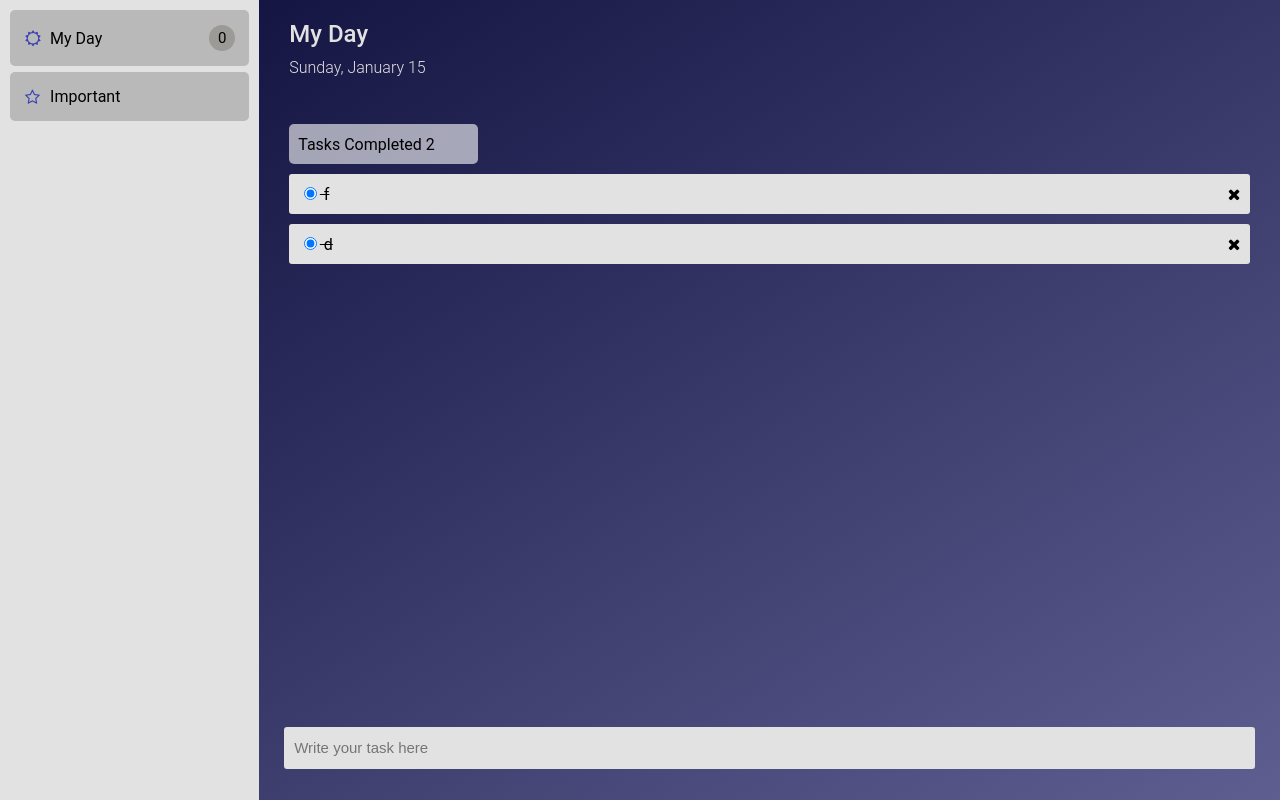
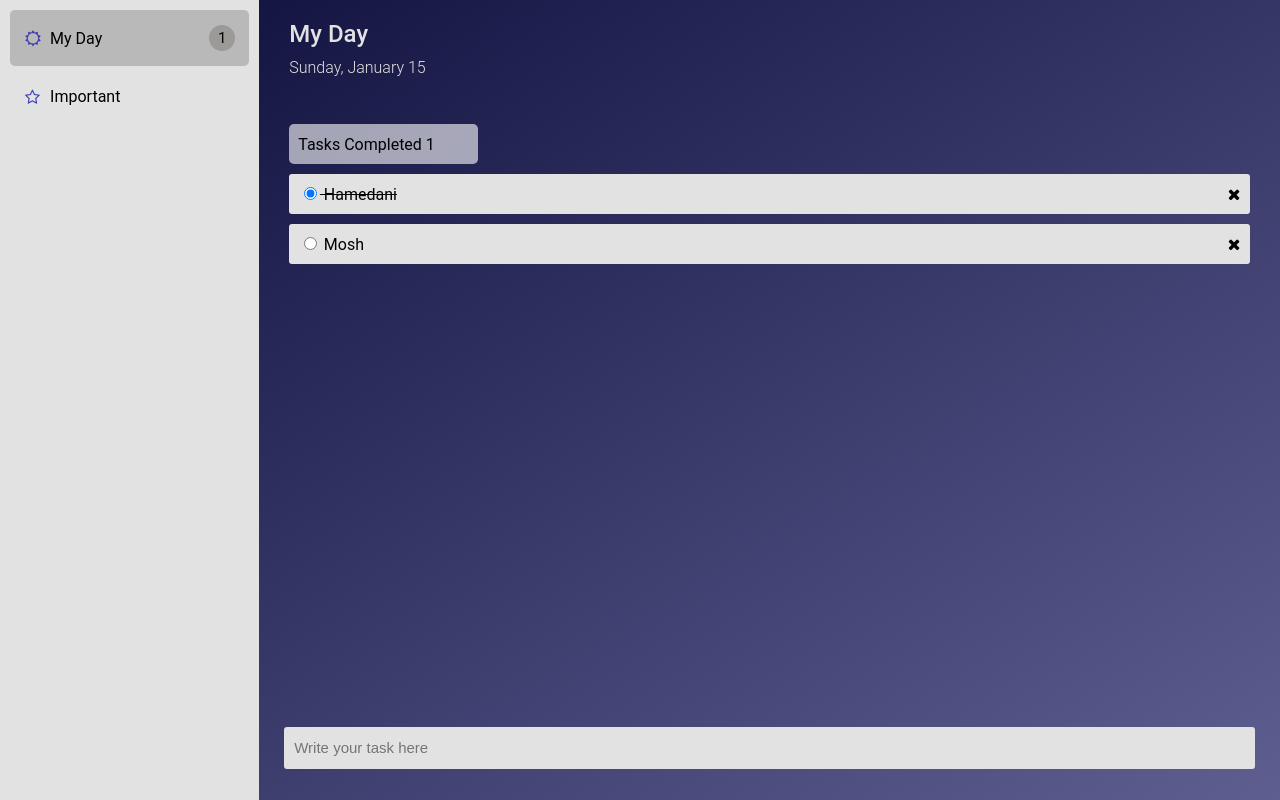
Before and after one commit to kareemyasser8/Todo-App-2023, an Angular app in the folder todo-app/: page / in a window 1280 px wide. Built offline with nearby package versions, Linux system fonts and the light colour scheme; data requests are answered from the project's data file.

Commit message:
updating myDay-list Component name

```diff
--- a/todo-app/db.json
+++ b/todo-app/db.json
@@ -1,14 +1,14 @@
 {
   "tasks": [
     {
-      "description": "d",
-      "checked": true,
-      "id": 13
+      "description": "Mosh",
+      "checked": false,
+      "id": 1
     },
     {
-      "description": "f",
+      "description": "Hamedani",
       "checked": true,
-      "id": 14
+      "id": 2
     }
   ],
   "jobs": []
--- a/todo-app/src/app/app.module.ts
+++ b/todo-app/src/app/app.module.ts
@@ -8,7 +8,7 @@ import { AppRoutingModule } from './app-routing.module';
 import { AppComponent } from './app.component';
 import { CategoryDisplayerComponent } from './category-displayer/category-displayer.component';
 import { HomeComponent } from './home/home.component';
-import { TasksListComponent } from './tasks-list/tasks-list.component';
+import { TasksListComponent } from './myDay-list/myDay-list.component';
 import { TasksService } from './services/tasks.service';
 import { WelcomeMessageComponent } from './welcome-message/welcome-message.component';
 
--- a/todo-app/src/app/home/home.component.html
+++ b/todo-app/src/app/home/home.component.html
@@ -3,7 +3,7 @@
     <div class="options-container">
 
 
-        <div class="option">
+        <div class="option active">
           <i class="fa fa-sun-o"></i>
           <label>My Day</label>
           <div class = "task-count">{{currentTasks}}</div>
@@ -22,6 +22,6 @@
 
     <div class="right-container">
       <category-displayer></category-displayer>
-      <tasks-list></tasks-list>
+      <myDay-list></myDay-list>
     </div>
 </div>
--- a/todo-app/src/app/home/home.component.scss
+++ b/todo-app/src/app/home/home.component.scss
@@ -17,7 +17,7 @@
 
     padding:15px;
     cursor: pointer;
-    background-color: variables.$darkGray;
+    // background-color: variables.$darkGray;
     border-radius: 5px;
 
     i{
@@ -35,10 +35,20 @@
     .task-count{
       @include mixins.drawCircle(15px,20px,rgb(156, 154, 151));
     }
-
   }
 
 }
+
+.option:not(.active):hover{
+  background-color: rgb(199, 199, 199);
+}
+
+.option.active{
+  background-color: variables.$darkGray;
+}
+
+
+
 
 
 .right-container{
```
Also changed, not shown: todo-app/src/app/myDay-list/myDay-list.component.ts (renamed from todo-app/src/app/tasks-list/tasks-list.component.ts, +6 -7 lines), todo-app/src/app/myDay-list/myDay-list.component.html (renamed from todo-app/src/app/tasks-list/tasks-list.component.html), todo-app/src/app/myDay-list/myDay-list.component.scss (renamed from todo-app/src/app/tasks-list/tasks-list.component.scss), 1 other file (tests, documents, lock files or other folders).
